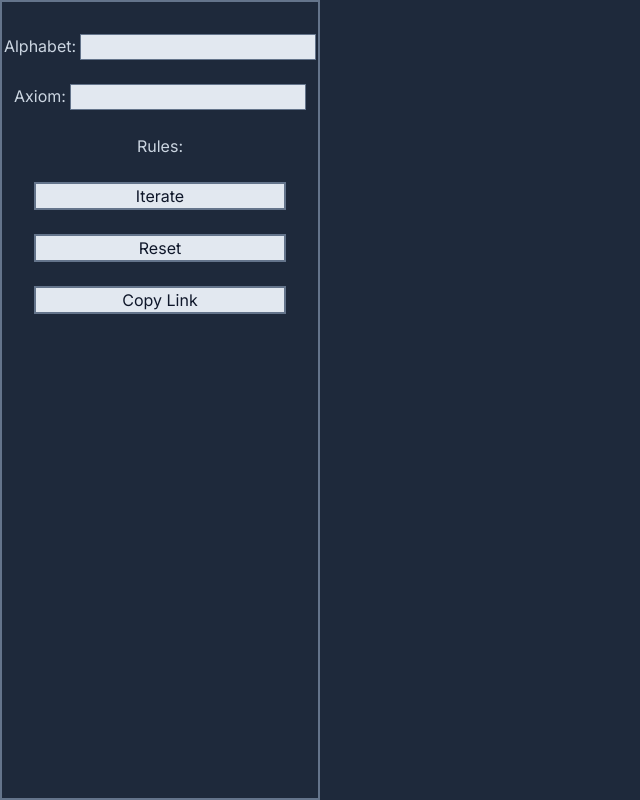
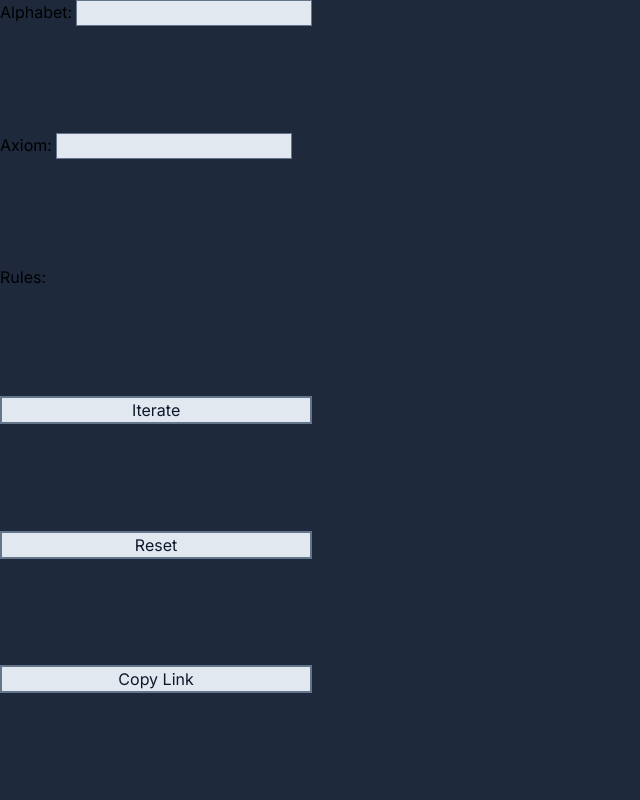
Before and after one commit to cjwurst/l-ink, a Next.js app in the folder l-ink/: page /sandbox in a window 1280 px wide. Shown: the whole page, without its empty margins (0-640 px from the left). Built offline with nearby package versions, Linux system fonts and the light colour scheme.

Commit message:
add LSystemCanvas to configure canvas for LSystemDisplay

```diff
--- a/l-ink/src/app/ui/lSystem.tsx
+++ b/l-ink/src/app/ui/lSystem.tsx
@@ -1,7 +1,6 @@
 "use client"
 
 import { iterateSystem } from "@/app/lib/lSystemHelpers";
-import LSystemDisplay from "@/app/ui/lSystemDisplay";
 import DrawInstruction from "@/app/lib/drawInstruction";
 import { useState } from "react";
 import Alphabet from '@/app/ui/alphabet';
@@ -10,6 +9,7 @@ import Ruleset from '@/app/ui/ruleset';
 import Button from '@/app/ui/button';
 import { encodeDrawInstruction } from "@/app/lib/drawInstruction";
 import URLCharacter from "@/app/lib/urlCharacter";
+import LSystemCanvas from "./lSystemCanvas";
 
 type LSystemProps = {
     defaultAxiom: string
@@ -76,8 +76,8 @@ export default function LSystem({
     }
 
     return (
-        <div className="flex flex-row">
-            <div className="flex gap-6 p-8 h-screen w-1/4 flex-col items-center justify-start text-slate-300 border-slate-500 border-2">
+        <div className="flex flex-row h-full">
+            <div className="w-1/4 grid gap-6 mb-6 items-start">
                 <Alphabet
                     alphabet={alphabet}
                     onChange={handleAlphabet}
@@ -96,15 +96,11 @@ export default function LSystem({
                 <Button onClick={handleIterate}>Iterate</Button>
                 <Button onClick={handleReset}>Reset</Button>
                 <Button onClick={handleCopyLink}>Copy Link</Button>
-                {lWord}
             </div>
-            <div className="w-full">
-                <LSystemDisplay
-                    origin = {[0, 0, 0]}
-                    lWord = {lWord}
-                    drawRules = {drawRules}
-                />
-            </div>
+            <LSystemCanvas
+                lWord = {lWord}
+                drawRules = {drawRules}
+            />
         </div>
     );
 }
--- /dev/null
+++ b/l-ink/src/app/ui/lSystemCanvas.tsx
@@ -0,0 +1,26 @@
+"use client"
+
+import { Canvas } from "@react-three/fiber"
+import { Bounds, CameraControls, OrbitControls, OrthographicCamera } from "@react-three/drei";
+import DrawInstruction from '@/app/lib/drawInstruction';
+import LSystemDisplay from "./lSystemDisplay";
+
+type LSystemCanvasProps = {
+    lWord: string
+    drawRules: Map<string, DrawInstruction>
+}
+
+export default function LSystemCanvas({lWord, drawRules}: LSystemCanvasProps) {
+    return (
+        <div className="w-full">
+            <Canvas>
+                <OrbitControls enableRotate={false}/>
+                <LSystemDisplay
+                    origin = {[0, 0, 0]}
+                    lWord = {lWord}
+                    drawRules = {drawRules}
+                />
+            </Canvas>
+        </div>
+    );
+}
--- a/l-ink/src/app/ui/lSystemDisplay.tsx
+++ b/l-ink/src/app/ui/lSystemDisplay.tsx
@@ -1,6 +1,6 @@
 "use client";
 
-import { Canvas } from '@react-three/fiber'
+import { useThree } from '@react-three/fiber'
 import DrawInstruction from '@/app/lib/drawInstruction';
 import { Line } from '@react-three/drei';
 
@@ -11,6 +11,8 @@ type LSystemDisplayProps = {
 }
 
 export default function LSystemDisplay({ origin, lWord, drawRules }: LSystemDisplayProps) {
+    const cameraControls = useThree((state) => state.controls);
+
     let points:[number, number, number][] = [origin];
     let angle:number = 0;
     let position = origin;
@@ -38,13 +40,10 @@ export default function LSystemDisplay({ origin, lWord, drawRules }: LSystemDisp
     console.log(`rendering word: ${lWord} at points ${points}`);
 
     return (
-        <Canvas>
-            {/* <ambientLight /> */}
-            <Line
-                points={points}
-                color="white"
-                lineWidth={2}
-            />
-        </Canvas>
+        <Line
+            points={points}
+            color="white"
+            lineWidth={2}
+        />
     );
 }
```
